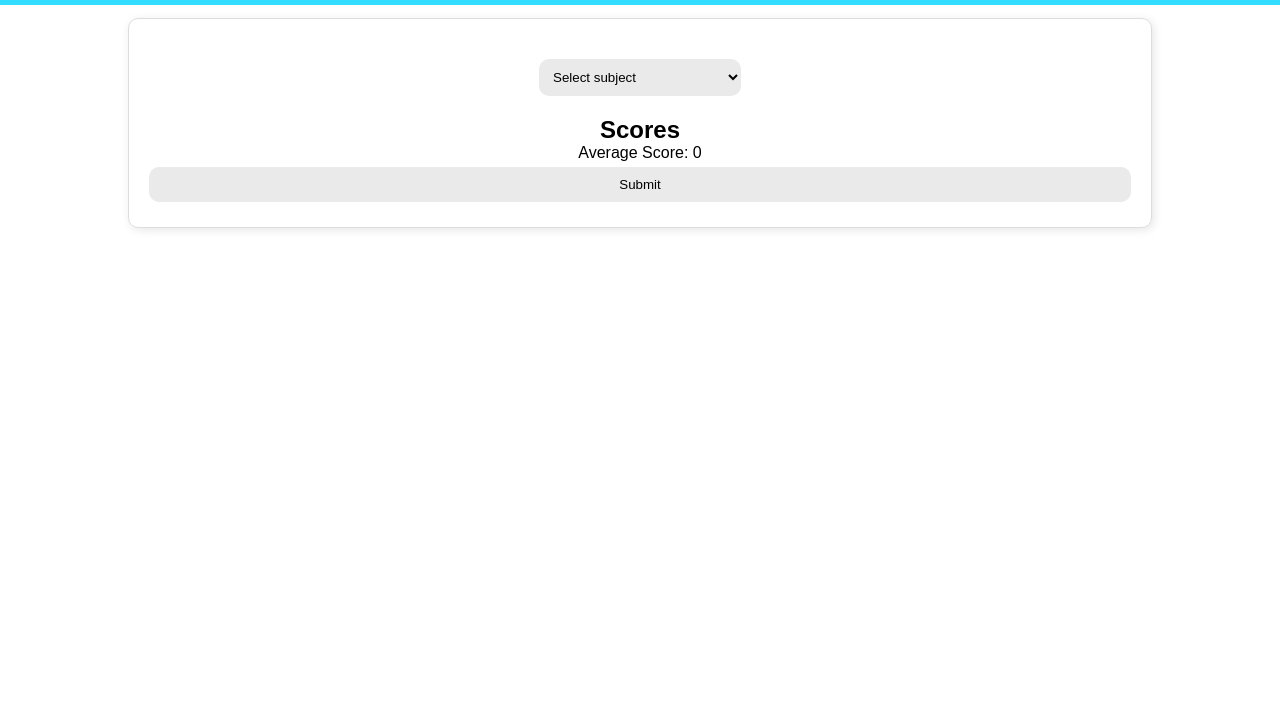
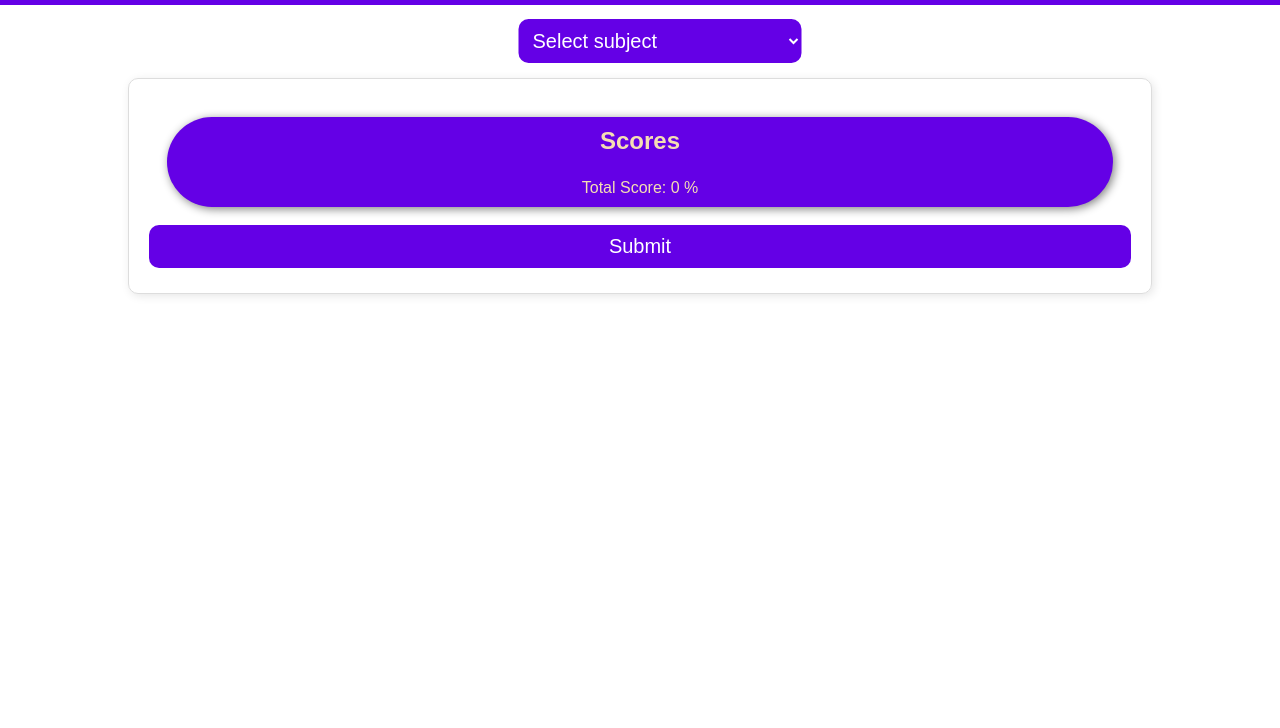
Before and after one commit to AnkushSatpute2005/QuizWebApp, a plain HTML site: page index.html in a window 1280 px wide. Shown: the part 72-800 px from the top of the page. Drawn offline with Linux system fonts and the light colour scheme.

Commit message:
Commited on 16 Feb 2024 9:15 pm

```diff
--- a/index.html
+++ b/index.html
@@ -33,7 +33,7 @@
         <div id="score-container">
             <h2>Scores</h2>
             <ul id="score-list"></ul>
-            <p>Average Score: <span id="average-score">0</span></p>
+            <p>Total Score: <span id="average-score">0</span><span> %</span></p>
         </div>
         <button onclick="submitQuiz()">Submit</button>
 
--- a/script.js
+++ b/script.js
@@ -527,6 +527,7 @@ const quizData = {
         const label = document.createElement("label");
         label.classList.add("answer-label");
         const radio = document.createElement("input");
+        radio.classList.add("answer-radio")
         radio.type = "radio";
         radio.name = `question-${index}`;
         radio.value = answer;
@@ -554,9 +555,7 @@ const quizData = {
       const selectedAnswer = document.querySelector(
         `input[name='question-${index}']:checked`
       );
-      console.log(selectedAnswer);
-      const questionDiv = document.querySelectorAll(".question")[index];
-      console.log(questionDiv);
+      // const questionDiv = document.querySelectorAll(".question")[index];
 
       if (selectedAnswer) {
         if (selectedAnswer.value === q.correct) {
@@ -586,7 +585,12 @@ const quizData = {
       scoreList.appendChild(li);
     }
 
-    const averageScore = count > 0 ? (totalScore / count).toFixed(2) : 0;
+    const averageScore = (totalScore / 80)*100;
     document.getElementById("average-score").textContent = averageScore;
     // document.getElementById("score-container").style.display = "block";
+    // for(let key in scores){
+    //  totalScore+=scores[key]
+    //  console.log("totalMarks is",totalScore)
+    // }
+    // console.log(scores)
   }
--- a/styles.css
+++ b/styles.css
@@ -19,14 +19,14 @@ header {
     justify-content: center;
     align-items: center;
     gap: 10px;
-    background-color: #33DDFF;
+    background-color: #6400E6;
     padding: 20px;
     color: white;
     z-index: 1000;
 }
 .container {
     position: relative;
-    top: 90px;
+    top: 150px;
     width: 80%;
     margin: auto;
     padding: 20px;
@@ -36,11 +36,18 @@ header {
 }
 
 #category{
+    position: fixed;
+    top: 71px;
+    left: 50%;
+    transform: translateX(-50%);
     margin: 20px;
     padding: 10px;
     border: none;
     border-radius: 10px;
-    background: #ebeaea;
+    background: #6400E6;
+    color: white;
+    font: bold;
+    font-size: 20px;
 }
 
 /* .subject{
@@ -82,14 +89,28 @@ button {
     cursor: pointer;
     border: none;
     background: geay;
-    background: #ebeaea;
+    background: #6400E6;
     border-radius: 10px;
+    color: white;
+    font: bold;
+    font-size: 20px;
+}
+
+.answer-radio{
+    margin: 5px;
 }
 #score-container {
     display: flex;
     flex-direction: column;
     justify-content: center;
     align-items: center;
+    gap: 12px;
+    margin: 18px;
+    background: #6400E6;
+    color: wheat;
+    border-radius: 50px;
+    padding: 10px;
+    box-shadow: 2px 2px 10px gray;
 }
 #score-list{
     display: flex;
```
